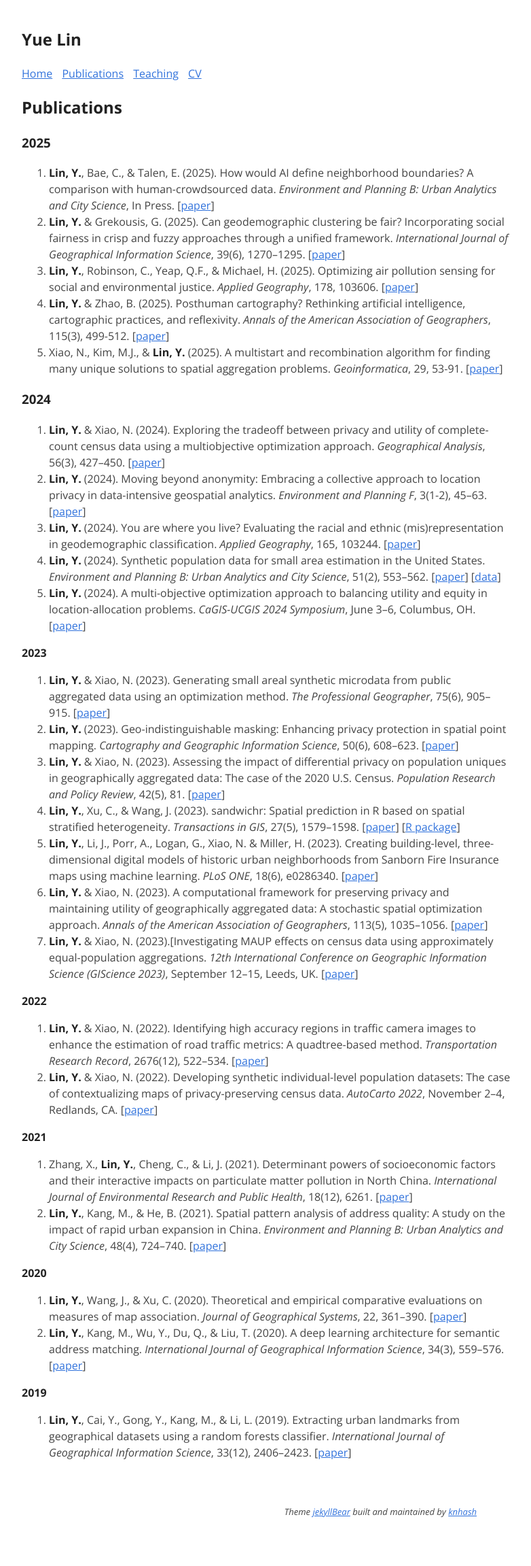
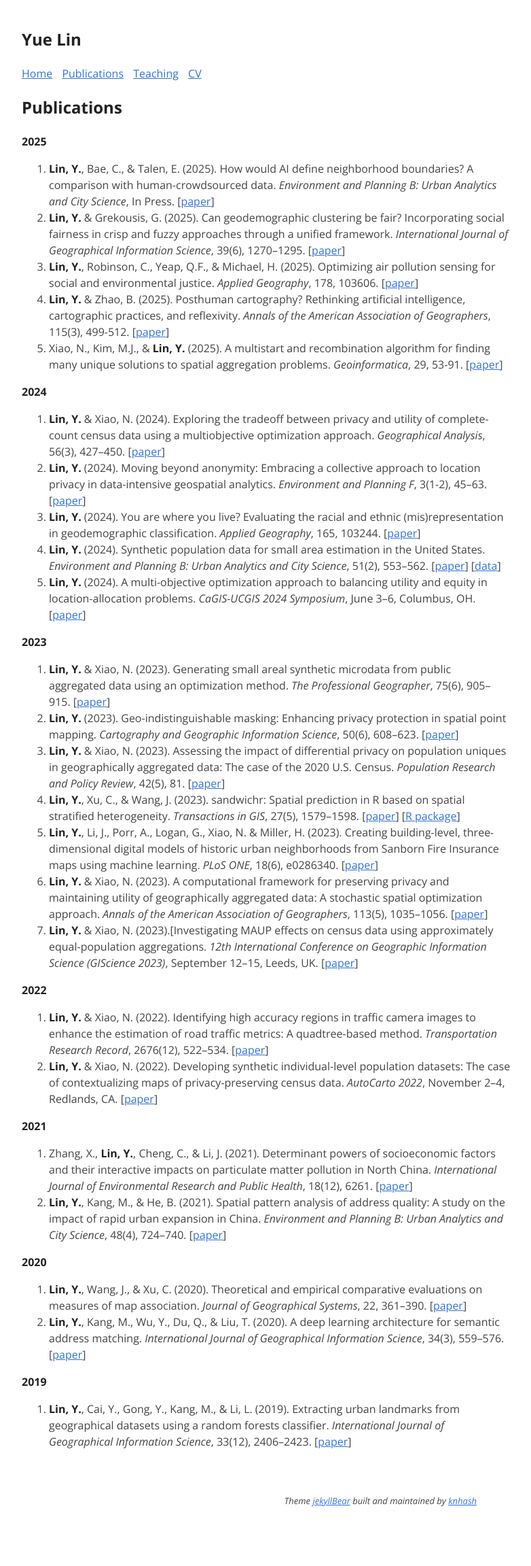
Before and after one commit to linyuehzzz/linyuehzzz.github.io, a Jekyll site: the page built from publications.md, in a window 1280 px wide. Shown: the whole page at 68% size, without its empty margins (248-1030 px from the left). Built offline with Jekyll 4.4.1, drawn with Linux system fonts in a browser that asks for light colours.

```diff
--- a/publications.md
+++ b/publications.md
@@ -5,7 +5,8 @@ description: Here be writings
 permalink: /publications
 ---
 
-### 2025
+**2025**
+<!-- -->
 
 24. **Lin, Y.**, Bae, C., & Talen, E. (2025). How would AI define neighborhood boundaries? A comparison with human-crowdsourced data. *Environment and Planning B: Urban Analytics and City Science*, In Press. [[paper](https://doi.org/10.1177/23998083251369570)]
 23. **Lin, Y.** & Grekousis, G. (2025). Can geodemographic clustering be fair? Incorporating social fairness in crisp and fuzzy approaches through a unified framework. *International Journal of Geographical Information Science*, 39(6), 1270–1295. [[paper](https://doi.org/10.1080/13658816.2024.2444525)]
@@ -13,7 +14,8 @@ permalink: /publications
 21. **Lin, Y.** & Zhao, B. (2025). Posthuman cartography? Rethinking artificial intelligence, cartographic practices, and reflexivity. *Annals of the American Association of Geographers*, 115(3), 499-512. [[paper](https://doi.org/10.1080/24694452.2024.2435920)]
 20. Xiao, N., Kim, M.J., & **Lin, Y.** (2025). A multistart and recombination algorithm for finding many unique solutions to spatial aggregation problems. *Geoinformatica*, 29, 53-91. [[paper](https://doi.org/10.1007/s10707-024-00520-0)]
 
-### 2024
+**2024**
+<!-- -->
 
 19. **Lin, Y.** & Xiao, N. (2024). Exploring the tradeoff between privacy and utility of complete-count census data using a multiobjective optimization approach. *Geographical Analysis*, 56(3), 427--450. [[paper](https://doi.org/10.1111/gean.12388)]
 18. **Lin, Y.** (2024). Moving beyond anonymity: Embracing a collective approach to location privacy in data-intensive geospatial analytics. *Environment and Planning F*, 3(1-2), 45--63. [[paper](https://doi.org/10.1177/26349825231224029)]
@@ -22,6 +24,7 @@ permalink: /publications
 15. **Lin, Y.** (2024). A multi-objective optimization approach to balancing utility and equity in location-allocation problems. *CaGIS-UCGIS 2024 Symposium*, June 3--6, Columbus, OH. [[paper](https://cartogis.org/docs/conferences/CaGIS_UCGIS_2024/Research%20Paper/CAGIS-UCGIS-2024_ResearchPaper_Session2.pdf)]
 
 **2023**
+<!-- -->
 
 14. **Lin, Y.** & Xiao, N. (2023). Generating small areal synthetic microdata from public aggregated data using an optimization method. *The Professional Geographer*, 75(6), 905--915. [[paper](https://doi.org/10.1080/00330124.2023.2207640)]
 13. **Lin, Y.** (2023). Geo-indistinguishable masking: Enhancing privacy protection in spatial point mapping. *Cartography and Geographic Information Science*, 50(6), 608--623. [[paper](https://doi.org/10.1080/15230406.2023.2267967)]
@@ -32,11 +35,13 @@ permalink: /publications
 8. **Lin, Y.** & Xiao, N. (2023).[Investigating MAUP effects on census data using approximately equal-population aggregations. *12th International Conference on Geographic Information Science (GIScience 2023)*, September 12--15, Leeds, UK. [[paper](https://doi.org/10.4230/LIPIcs.GIScience.2023.47)]
 
 **2022**
+<!-- -->
 
 7. **Lin, Y.** & Xiao, N. (2022). Identifying high accuracy regions in traffic camera images to enhance the estimation of road traffic metrics: A quadtree-based method. *Transportation Research Record*, 2676(12), 522--534. [[paper](https://doi.org/10.1177/03611981221096117)]
 6. **Lin, Y.** & Xiao, N. (2022). Developing synthetic individual-level population datasets: The case of contextualizing maps of privacy-preserving census data. *AutoCarto 2022*, November 2--4, Redlands, CA. [[paper](https://cartogis.org/docs/autocarto/2022/docs/abstracts/Session7_Lin_5258.pdf)]
 
 **2021**
+<!-- -->
 
 5. Zhang, X., **Lin, Y.**, Cheng, C., & Li, J. (2021). Determinant powers of socioeconomic factors and their interactive impacts on particulate matter pollution in North China. *International Journal of Environmental Research and Public Health*, 18(12), 6261. [[paper](https://doi.org/10.3390/ijerph18126261)]
 4. **Lin, Y.**, Kang, M., & He, B. (2021). Spatial pattern analysis of address quality: A study on the impact of rapid urban expansion in China. *Environment and Planning B: Urban Analytics and City Science*, 48(4), 724--740. [[paper](https://doi.org/10.1177/2399808319895272)]
```
Also changed, not shown: assets/design_assets/Logo_01.png (deleted), assets/design_assets/Logo_02.png (deleted).
